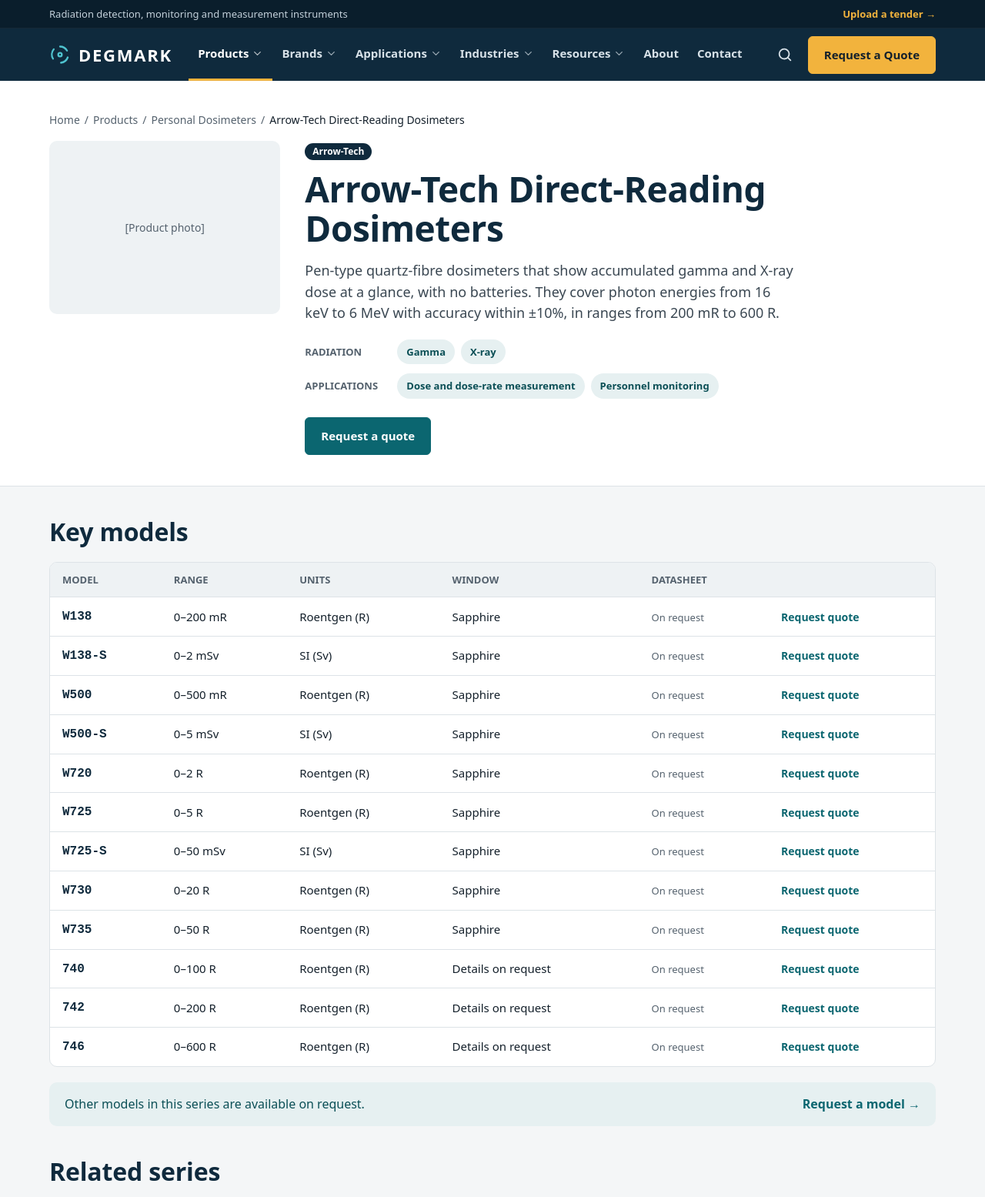
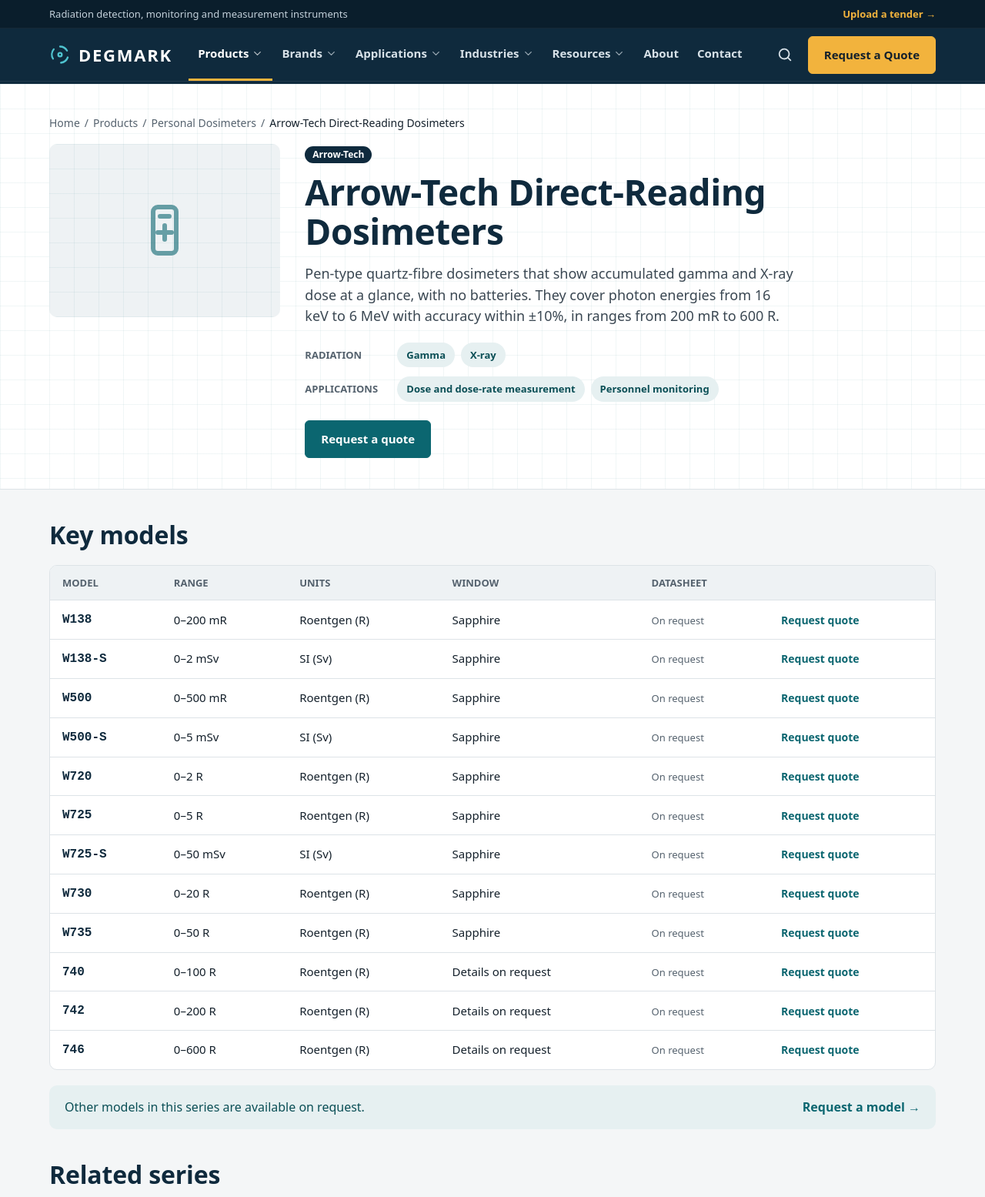
Before and after one commit to degmark-engg/degmark-website, an Astro site: page /products/personal-dosimeters/arrow-tech-direct-reading-dosimeters in a window 1280 px wide. Shown: the top 1555 px of the page at 77% size. Built offline with nearby package versions, Linux system fonts and the light colour scheme; Astro itself is replaced by a stand-in of ours.

Commit message:
Redesign: category and series pages

```diff
--- a/src/pages/products/[category]/[series].astro
+++ b/src/pages/products/[category]/[series].astro
@@ -1,6 +1,7 @@
 ---
 import Base from '../../../layouts/Base.astro';
 import Breadcrumb from '../../../components/Breadcrumb.astro';
+import Icon from '../../../components/Icon.astro';
 import BrandBadge from '../../../components/BrandBadge.astro';
 import ModelTable from '../../../components/ModelTable.astro';
 import OnRequestNote from '../../../components/OnRequestNote.astro';
@@ -25,13 +26,13 @@ const modelList = s.models.map((m) => m.model).filter((m) => !/^\[/.test(m));
 const description = `${s.name}: ${s.summary}${modelList.length ? ` Models: ${modelList.slice(0, 8).join(', ')}.` : ''}`.slice(0, 300);
 ---
 <Base title={`${s.name}${modelList.length ? ` (${modelList.slice(0, 3).join(', ')})` : ''}`} description={description}>
-  <section class="bg-surface border-b border-line">
+  <section class="bg-surface grid-bg-light border-b border-line border-t-4 border-t-navy">
     <div class="container-x py-10">
       <Breadcrumb items={[{ href: '/products/', label: 'Products' }, { href: `/products/${cat.slug}/`, label: cat.name }, { label: s.name }]} />
       {s.status !== 'approved' && <p class="mb-4 rounded-btn bg-amber/30 px-3 py-2 text-[14px] font-semibold text-ink">Preview: this series is "{s.status}" and is not published on the live site.</p>}
       <div class="flex flex-wrap gap-8 items-start">
         <div class="flex-[1_1_300px]">
-          {s.image ? <img src={s.image} alt={s.name} class="w-full aspect-[4/3] object-contain bg-surface-muted rounded-card" /> : <div class="placeholder-box aspect-[4/3] rounded-card">[Product photo]</div>}
+          {s.image ? <img src={s.image} alt={s.name} class="w-full aspect-[4/3] object-contain bg-surface-muted rounded-card" /> : <div class="aspect-[4/3] rounded-card bg-surface-muted grid-bg-light flex items-center justify-center"><Icon name={cat.icon} size={72} class="text-teal/60" /></div>}
         </div>
         <div class="flex-[999_1_480px] min-w-0">
           {brand ? <a href={`/brands/${brand.slug}/`} class="no-underline"><BrandBadge brand={s.brand} /></a> : <BrandBadge brand={s.brand} />}
@@ -61,7 +62,7 @@ const description = `${s.name}: ${s.summary}${modelList.length ? ` Models: ${mod
   {related.length > 0 && (
     <section class="section pt-0">
       <div class="container-x">
-        <h2 class="mb-5">Related series</h2>
+        <h2 class="title-bar mb-7">Related series</h2>
         <div class="grid-cards">{related.map((r) => <SeriesCard series={r} />)}</div>
       </div>
     </section>
--- a/src/pages/products/[category]/index.astro
+++ b/src/pages/products/[category]/index.astro
@@ -6,6 +6,7 @@ import OnRequestNote from '../../../components/OnRequestNote.astro';
 import EnquiryStrip from '../../../components/EnquiryStrip.astro';
 import { categories } from '../../../data/categories';
 import { seriesInCategory } from '../../../lib/series';
+import { categoryImage } from '../../../lib/stats';
 
 export function getStaticPaths() {
   return categories.map((c) => ({ params: { category: c.slug }, props: { cat: c } }));
@@ -22,6 +23,7 @@ const count = (st: string) => list.filter((s) => s.subtype === st).length;
     lead={cat.intro}
     crumbs={[{ href: '/products/', label: 'Products' }, { label: cat.name }]}
     chips={radiation}
+    product={categoryImage[cat.slug]}
     panel={{ eyebrow: 'Specification ready?', text: 'Upload your tender or specification and we will match suitable models.', href: '/upload-requirement/', label: 'Upload requirement' }}
   />
 
```
